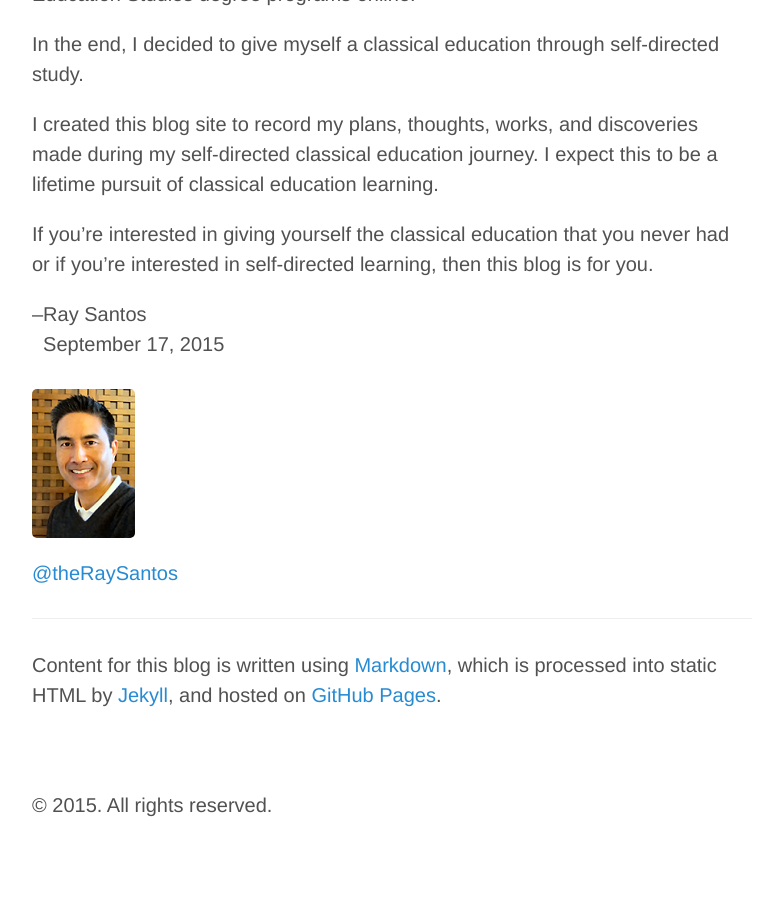
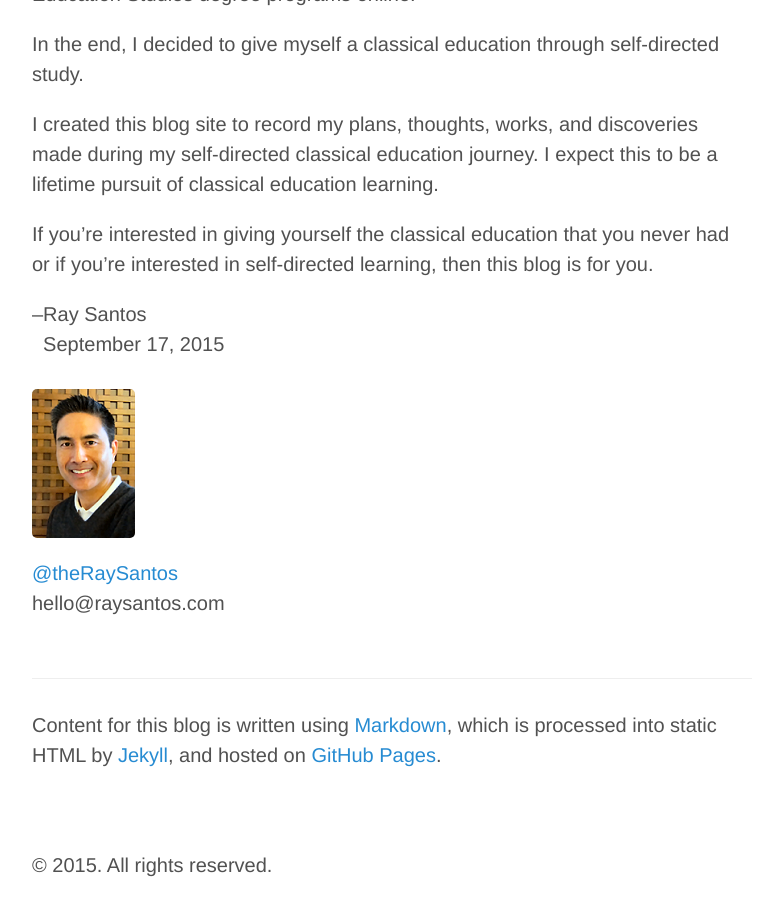
Before and after one commit to raysantoscom/raysantoscom.github.io, a Jekyll site: the page built from about.md, in a window 1280 px wide and 900 px high, scrolled down 1742 px. Shown: the whole window, without its empty margins (248-1031 px from the left). Built offline with Jekyll 4.4.1, drawn with Linux system fonts in a browser that asks for light colours; before the commit the page ends 2582 px from its top, so only the background shows below that.

Commit message:
Added email address - about.md

```diff
--- a/about.md
+++ b/about.md
@@ -35,6 +35,8 @@ If you're interested in giving yourself the classical education that you never h
 <br>
 ![Ray Santos](/images/raysantos.png)
 [@theRaySantos](https://www.twitter.com/theRaySantos)
+<br>hello@raysantos.com
+<br>
 <br>
 
 -----
```
